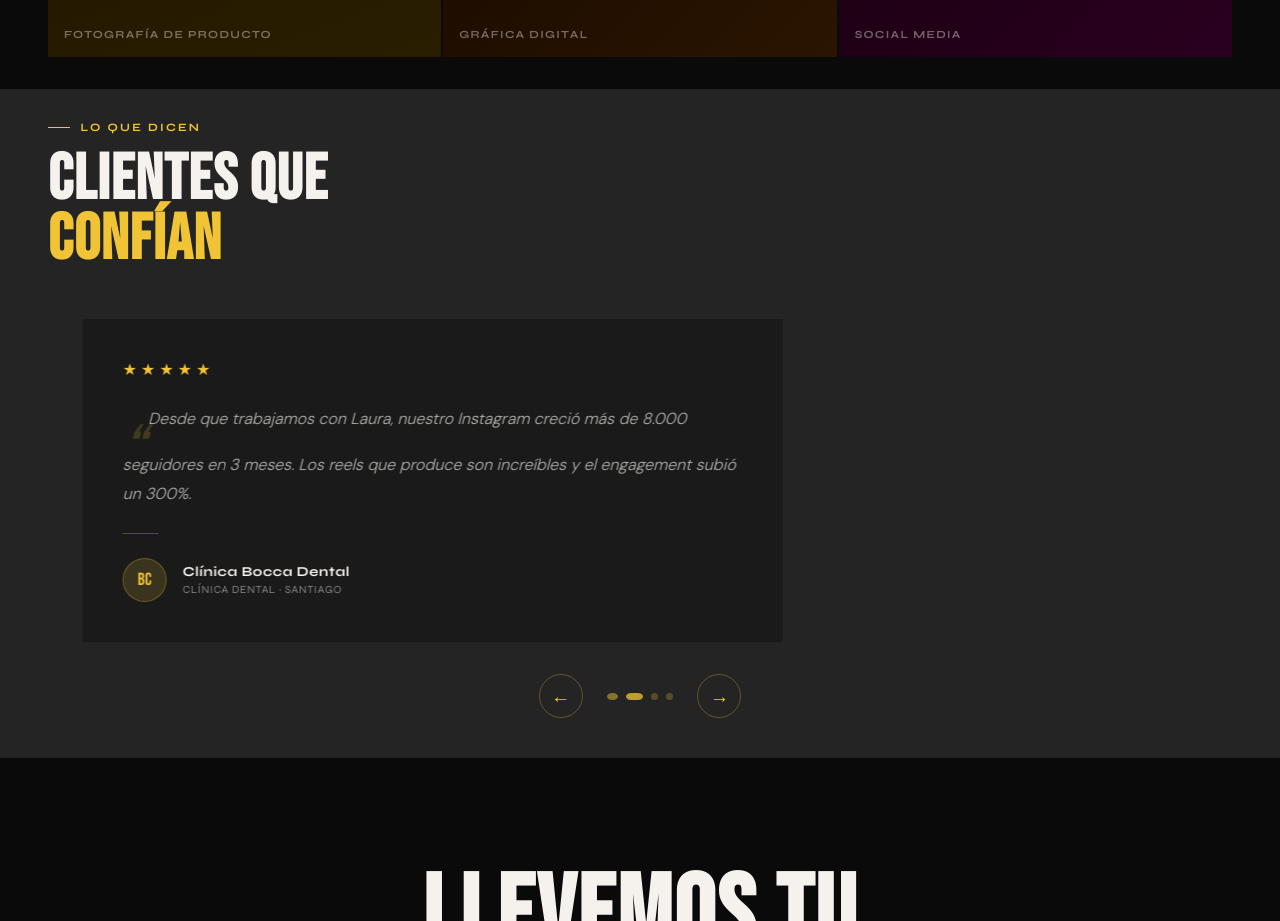
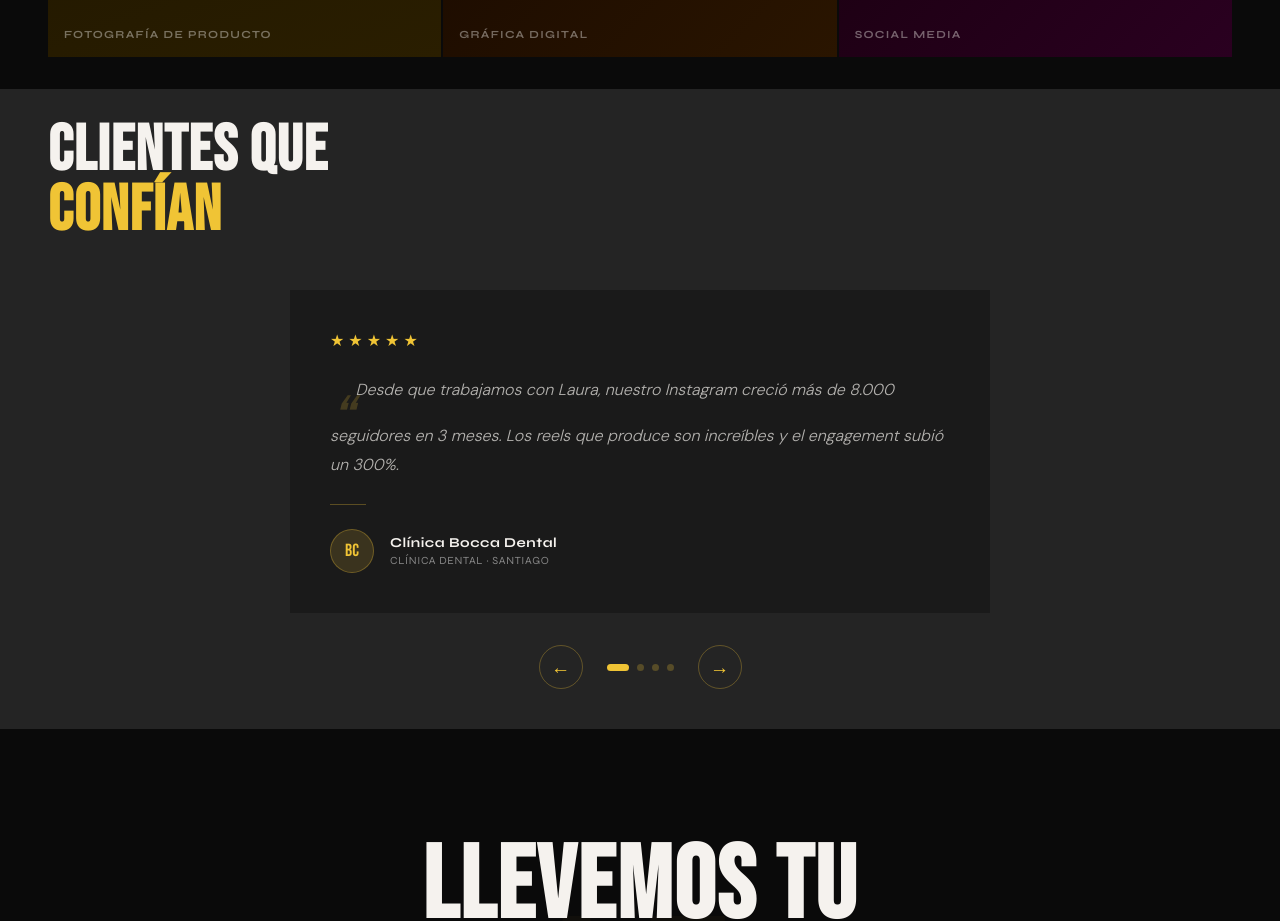
Before and after one commit to montiel94/laura-films, an Angular app: page / in a window 1280 px wide. Shown: the part 2360-3281 px from the top of the page. Built offline with nearby package versions, Linux system fonts and the light colour scheme.

Commit message:
v2 carrousel

```diff
--- a/src/app/components/testimonials/testimonials.component.html
+++ b/src/app/components/testimonials/testimonials.component.html
@@ -1,5 +1,4 @@
 <section class="testimonios-section" id="testimonios">
-  <div class="section-eyebrow">Lo que dicen</div>
   <h2 class="section-title">CLIENTES QUE<br><span class="accent">CONFÍAN</span></h2>
 
   <div class="carousel-wrap"
--- a/src/app/components/testimonials/testimonials.component.ts
+++ b/src/app/components/testimonials/testimonials.component.ts
@@ -47,7 +47,7 @@ export class TestimonialsComponent implements OnInit, OnDestroy {
   private touchStartX = 0;
 
   ngOnInit() {
-    this.autoTimer = setInterval(() => this.next(), 5000);
+    this.autoTimer = setInterval(() => this.next(), 10000);
   }
 
   ngOnDestroy() {
```
